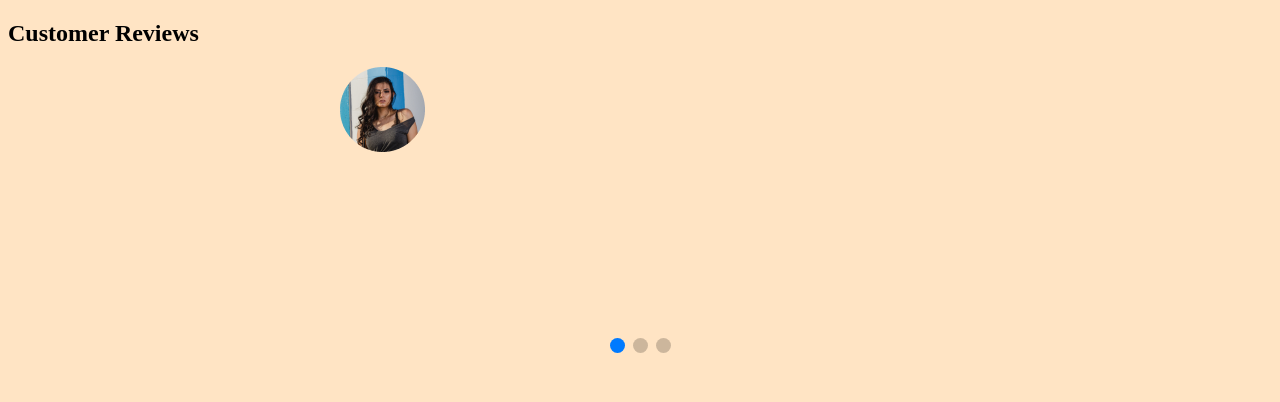
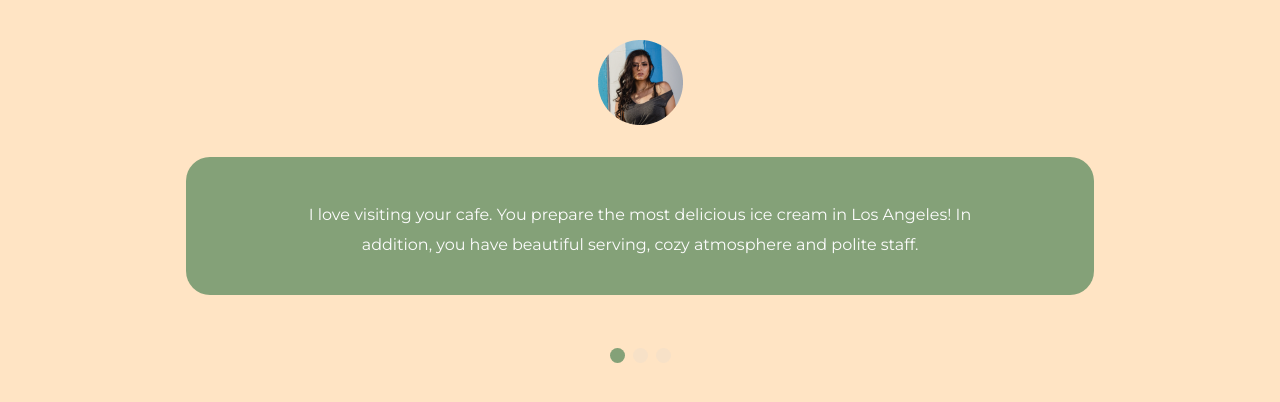
Before and after one commit to ZachepaRostislav/slider, a plain HTML site: page index.html in a window 1280 px wide. Drawn offline with nearby package versions, Linux system fonts and the light colour scheme.

Commit message:
in procces

```diff
--- a/index.css
+++ b/index.css
@@ -1,20 +1,205 @@
+/* *,
+*::before,
+*::after {
+  box-sizing: border-box;
+}
+
+
+ul,
+ol {
+  padding: 0;
+  margin: 0;
+  list-style: none;
+}
+
+body,
+h1,
+h2,
+h3,
+h4,
+h5,
+h6,
+p,
+ul,
+ol {
+  margin: 0;
+}
+
 body {
   background-color: bisque;
 }
 
+img {
+  display: block;
+  max-width: 100%;
+  height: auto;
+}
+
+
+
 .swiper {
-  width: 600px;
-  height: 300px;
+  position: relative;
+  padding: 40px 0;
+}
+
+.customer-reviews__img {
+  margin: 0 auto;
+}
+
+.customer-reviews__thumb {
+  width: 280px;
+  height: 256px;
+  margin: 32px auto;
+  padding: 35px 39px;
+  border-radius: 10px;
+  background-color: #84a178;
+  text-align: center;
+}
+
+.customer-reviews__comment {
+  font-family: "Montserrat", sans-serif;
+  font-size: 12px;
+  line-height: 2.58;
+  color: #fcfcfc;
+}
+.customer-reviews__user {
+  margin-bottom: 12px;
+  font-family: "Montserrat";
+  font-weight: 500;
+  font-size: 16px;
+  line-height: 1.875;
+
+  text-align: center;
+
+  color: #131313;
 }
 
 .swiper-pagination-bullet {
   width: 15px;
   height: 15px;
+  background-color: #d9d9d9;
+}
+
+.swiper-pagination-bullet-active {
+  background-color: #84a178;
+}
+
+.swiper-pagination-bullets.swiper-pagination-horizontal {
+  bottom: 0;
+} */
+
+*,
+*::before,
+*::after {
+  box-sizing: border-box;
+}
+
+/* Убираем внутренние отступы */
+ul,
+ol {
+  padding: 0;
+  margin: 0;
+  list-style: none;
+}
+
+/* Убираем внешние отступы */
+body,
+h1,
+h2,
+h3,
+h4,
+h5,
+h6,
+p,
+ul,
+ol {
+  margin: 0;
+}
+
+body {
+  background-color: bisque;
 }
 
 img {
   display: block;
-  width: 85px;
-  height: 85px;
+  max-width: 100%;
   height: auto;
 }
+
+.swiper {
+  position: relative;
+  padding: 40px 0;
+}
+
+.customer-reviews__img {
+  margin: 0 auto;
+}
+
+.customer-reviews__thumb {
+  min-width: 280px;
+  height: 256px;
+  margin: 32px auto;
+  padding: 35px 39px;
+  border-radius: 10px;
+  background-color: #84a178;
+  text-align: center;
+}
+
+.customer-reviews__comment {
+  font-family: "Montserrat", sans-serif;
+  font-size: 12px;
+  line-height: 2.58;
+  color: #fcfcfc;
+}
+.customer-reviews__user {
+  margin-bottom: 12px;
+  font-family: "Montserrat";
+  font-weight: 500;
+  font-size: 16px;
+  line-height: 1.875;
+
+  text-align: center;
+
+  color: #131313;
+}
+
+.swiper-pagination-bullet {
+  width: 15px;
+  height: 15px;
+  background-color: #d9d9d9;
+}
+
+.swiper-pagination-bullet-active {
+  background-color: #84a178;
+}
+
+.swiper-pagination-bullets.swiper-pagination-horizontal {
+  bottom: 0;
+}
+@media screen and (min-width: 443px) {
+  .customer-reviews__thumb {
+    height: 138px;
+    padding: 29px 80px;
+  }
+  .customer-reviews__comment {
+    font-size: 14px;
+    line-height: 1.86;
+  }
+}
+
+@media screen and (min-width: 768px) {
+  .customer-reviews__thumb {
+    width: 705px;
+    border-radius: 24px;
+  }
+}
+@media screen and (min-width: 1024px) {
+  .customer-reviews__thumb {
+    width: 908px;
+    border-radius: 24px;
+    padding: 43px 109px;
+  }
+  .customer-reviews__comment {
+    font-size: 16px;
+  }
+}
--- a/index.html
+++ b/index.html
@@ -4,6 +4,12 @@
     <meta charset="UTF-8" />
     <meta http-equiv="X-UA-Compatible" content="IE=edge" />
     <meta name="viewport" content="width=device-width, initial-scale=1.0" />
+    <link rel="preconnect" href="https://fonts.googleapis.com" />
+    <link rel="preconnect" href="https://fonts.gstatic.com" crossorigin />
+    <link
+      href="https://fonts.googleapis.com/css2?family=Montserrat&display=swap"
+      rel="stylesheet"
+    />
     <link
       rel="stylesheet"
       href="https://cdn.jsdelivr.net/npm/swiper@8/swiper-bundle.min.css"
@@ -12,14 +18,13 @@
     <title>Document</title>
   </head>
   <body>
-    <section class="section__customer-reviews">
-      <h2>Customer Reviews</h2>
     <div class="swiper">
       <!-- Additional required wrapper -->
       <div class="swiper-wrapper">
         <!-- Slides -->
         <div class="swiper-slide">
           <img
+            class="customer-reviews__img"
             srcset="./img/first@1x.png 1x, ./img/first@2x.png 2x"
             src="./img/first@1x.png"
             alt="first"
@@ -27,9 +32,17 @@
             height="85"
             loading="lazy"
           />
+          <div class="customer-reviews__thumb">
+            <p class="customer-reviews__comment">
+              I love visiting your cafe. You prepare the most delicious ice
+              cream in Los Angeles! In addition, you have beautiful serving,
+              cozy atmosphere and polite staff.
+            </p>
+          </div>
         </div>
         <div class="swiper-slide">
           <img
+            class="customer-reviews__img"
             srcset="./img/second@1x.png 1x, ./img/second@2x.png 2x"
             src="./img/second@1x.png"
             alt="second"
@@ -37,9 +50,17 @@
             height="85"
             loading="lazy"
           />
+          <div class="customer-reviews__thumb">
+            <p class="customer-reviews__comment">
+              I love visiting your cafe. You prepare the most delicious ice
+              cream in Los Angeles! In addition, you have beautiful serving,
+              cozy atmosphere and polite staff.
+            </p>
+          </div>
         </div>
         <div class="swiper-slide">
           <img
+            class="customer-reviews__img"
             srcset="./img/third@1x.png 1x, ./img/third@2x.png 2x"
             src="./img/third@1x.png"
             alt="third"
@@ -47,14 +68,19 @@
             height="85"
             loading="lazy"
           />
+          <div class="customer-reviews__thumb">
+            <p class="customer-reviews__comment">
+              I love visiting your cafe. You prepare the most delicious ice
+              cream in Los Angeles! In addition, you have beautiful serving,
+              cozy atmosphere and polite staff.
+            </p>
+          </div>
         </div>
         ...
       </div>
       <!-- If we need pagination -->
       <div class="swiper-pagination"></div>
     </div>
-    </section>
-
     <script src="https://cdn.jsdelivr.net/npm/swiper@8/swiper-bundle.min.js"></script>
     <script src="./index.js"></script>
   </body>
```
Lines whose indentation alone changed are shown as unchanged.
